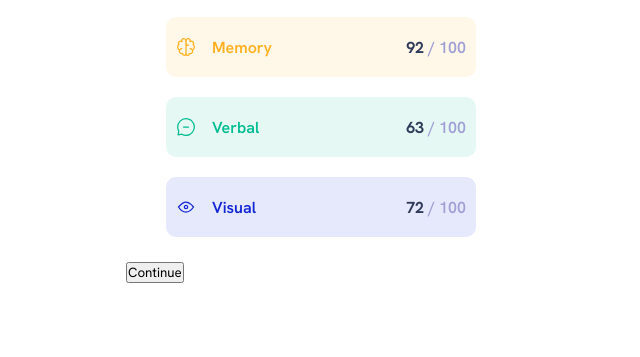
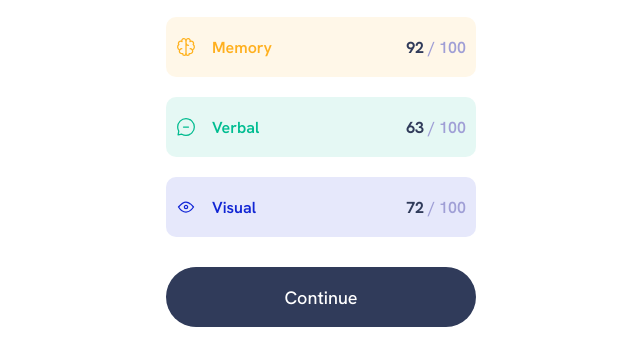
Before and after one commit to felipebalaminut/special-octo-disco, a plain HTML site: page index.html in a window 1280 px wide. Shown: the part 495-852 px from the top of the page, without its empty margins (319-959 px from the left). Before the commit the page ends 800 px from the top, so only its background shows below. Drawn offline with Linux system fonts and the light colour scheme.

Commit message:
style: :lipstick:

```diff
--- a/style.css
+++ b/style.css
@@ -87,6 +87,12 @@ header .score {
 	display: flex;
 	flex-direction: column;
 	justify-content: center;
+
+	transition-duration: 0.5s;
+}
+
+header .score:hover {
+	transform: scale(1.05);
 }
 
 header .score p.your-result {
@@ -111,14 +117,15 @@ header p {
 	color: var(--Light-lavender);
 }
 
-main {
-	padding: 2.4rem 4rem;
+main,
+footer {
+	padding: 0 4rem;
 }
 
 main h2 {
 	font-size: 2rem;
 
-	margin-bottom: 2.4rem;
+	margin: 2.4rem 0;
 }
 
 .summary-wrapper {
@@ -186,3 +193,24 @@ main p.points span {
 	color: var(--Dark-gray-blue);
 	font-weight: 700;
 }
+
+footer button {
+	width: 100%;
+	height: 6rem;
+	background-color: var(--Dark-gray-blue);
+	border-radius: 6rem;
+	border: none;
+
+	color: var(--White);
+	font-size: 1.8rem;
+	font-weight: 500;
+
+	margin: 3rem 0;
+
+	transition-duration: 0.8s;
+}
+
+button:hover {
+	cursor: pointer;
+	transform: scale(1.05);
+}
```
